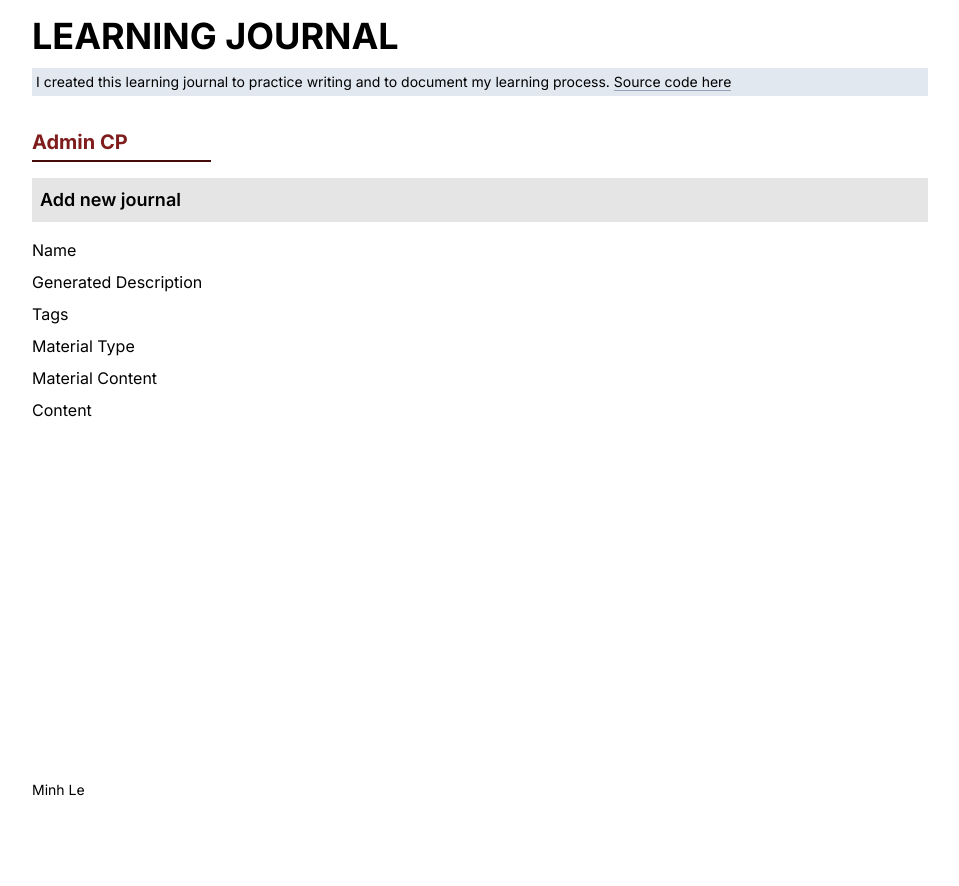
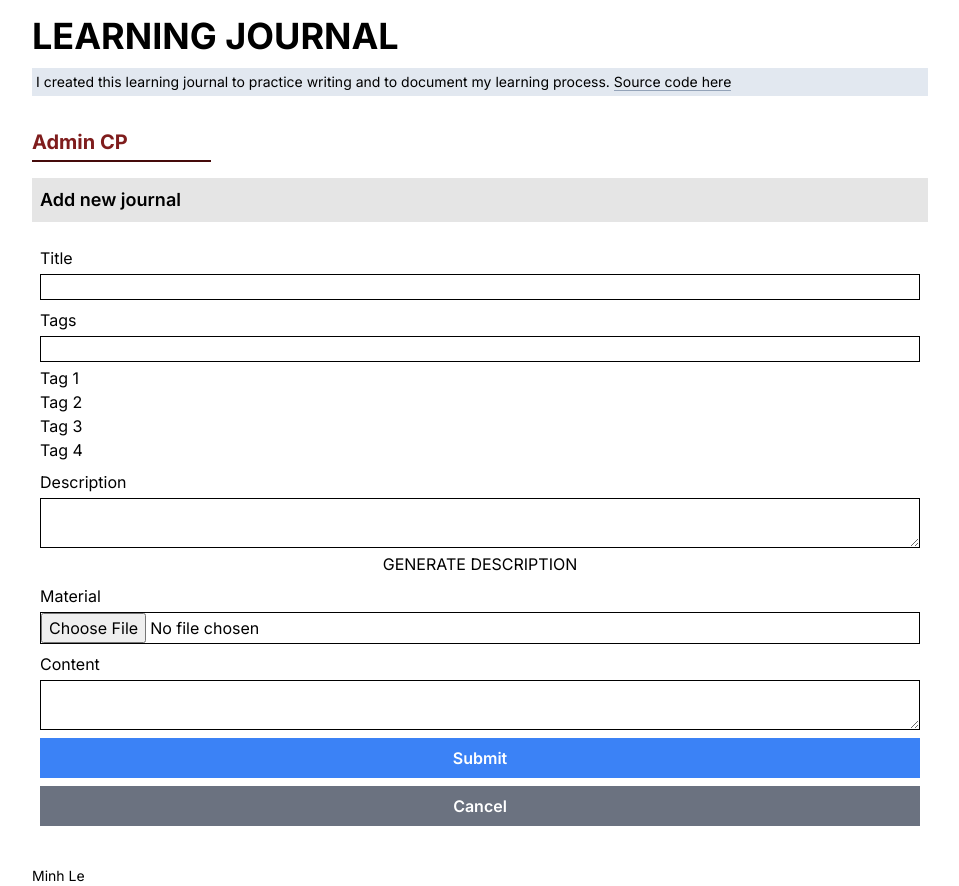
Before and after one commit to ledminh/learning-journal, a Next.js app: page /admin/add-journal in a window 1280 px wide. Shown: the whole page, without its empty margins (160-1119 px from the left). Before the commit the page ends 800 px from the top, so only its background shows below. Built offline with nearby package versions, Linux system fonts and the light colour scheme.

Commit message:
Refactor JournalForm component

```diff
--- a/src/ui/admin/JournalForm.tsx
+++ b/src/ui/admin/JournalForm.tsx
@@ -1,12 +1,41 @@
+"use client";
+
 export default function JournalForm() {
   return (
-    <div className="flex flex-col gap-2">
-      <p>Name</p>
-      <p>Generated Description</p>
-      <p>Tags</p>
-      <p>Material Type</p>
-      <p>Material Content</p>
-      <p>Content</p>
-    </div>
+    <form className="flex flex-col gap-2 p-2">
+      <label className="flex flex-col gap-1">
+        <span>Title</span>
+        <input type="text" className="border border-black" />
+      </label>
+      <label className="flex flex-col gap-1">
+        <span>Tags</span>
+        <input type="text" className="border border-black" />
+        <ul>
+          <li>Tag 1</li>
+          <li>Tag 2</li>
+          <li>Tag 3</li>
+          <li>Tag 4</li>
+        </ul>
+      </label>
+      <label className="flex flex-col gap-1">
+        <span>Description</span>
+        <textarea className="border border-black" />
+        <button>GENERATE DESCRIPTION</button>
+      </label>
+      <label className="flex flex-col gap-1">
+        <span>Material</span>
+        <input type="file" className="border border-black" />
+      </label>
+      <label className="flex flex-col gap-1">
+        <span>Content</span>
+        <textarea className="border border-black" />
+      </label>
+      <button className="p-2 font-semibold text-white bg-blue-500">
+        Submit
+      </button>
+      <button className="p-2 font-semibold text-white bg-gray-500">
+        Cancel
+      </button>
+    </form>
   );
 }
```
